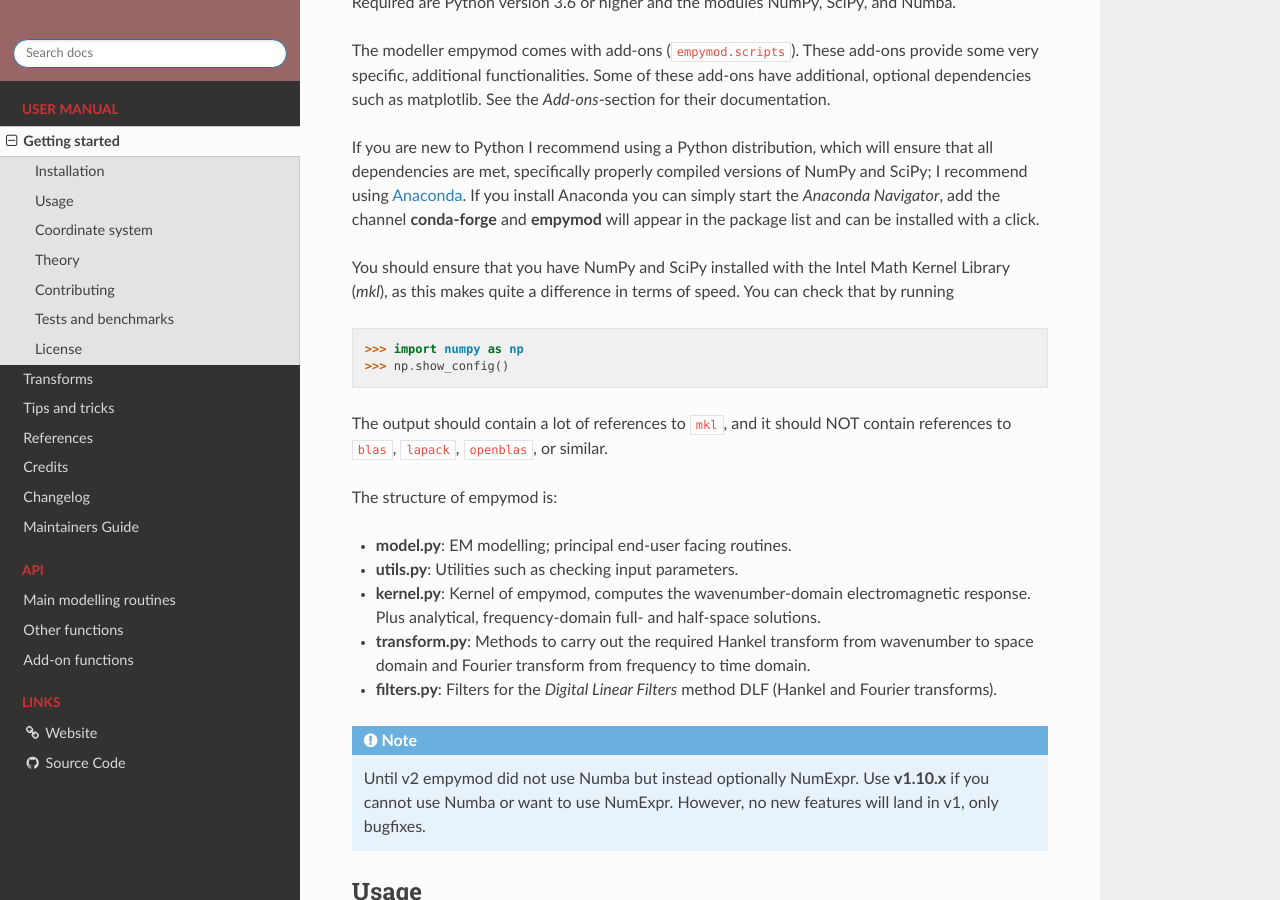
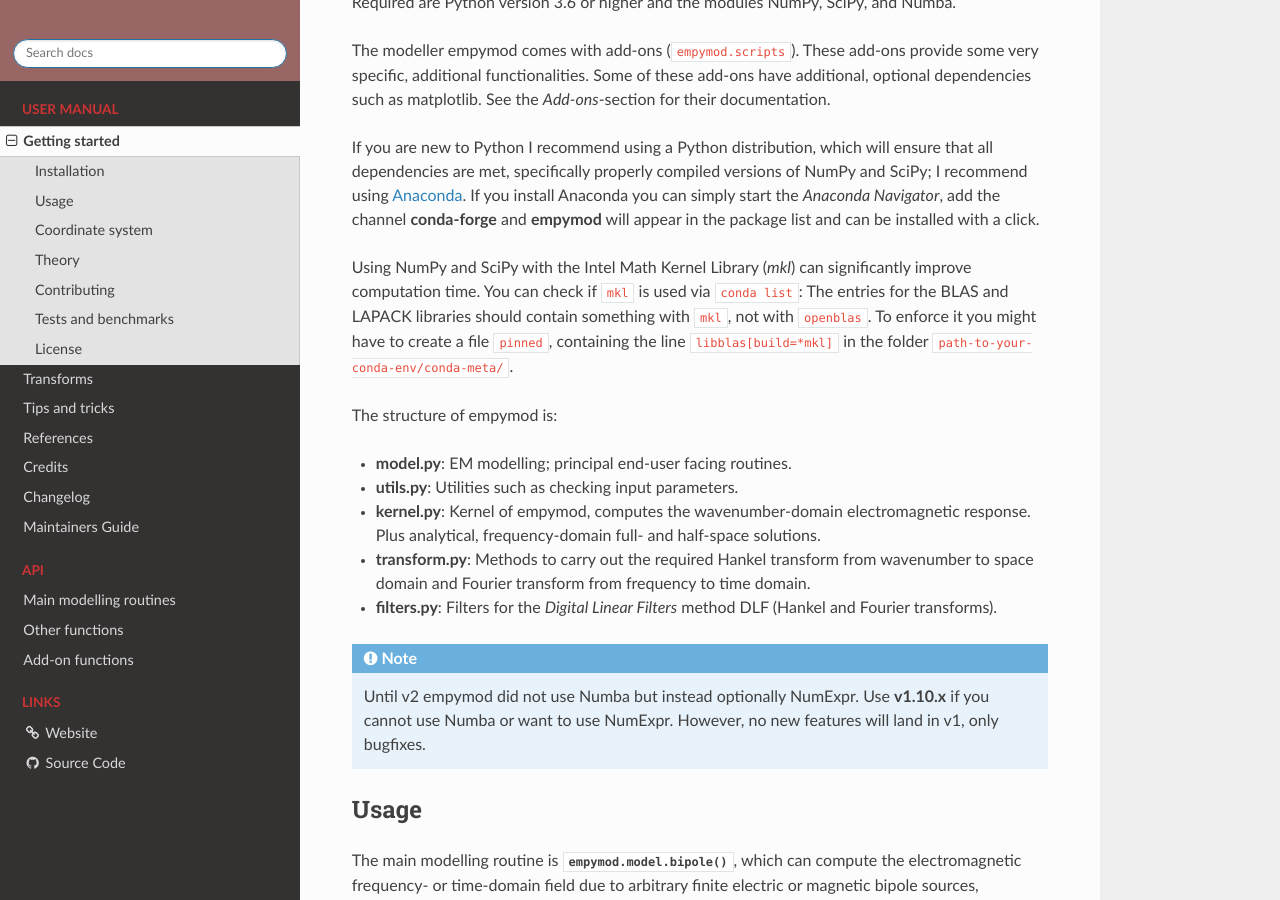
Before and after one commit to emsig/empymod, a Sphinx documentation site: the page built from docs/manual.rst, in a window 1280 px wide and 900 px high, scrolled down 501 px. Built offline with Sphinx 7.4.7 and the Read the Docs theme 2.0.0, drawn with Linux system fonts in a browser that asks for light colours; pages that are not in the unit, such as notebooks, are missing from menus; the version number could not be read and is left out.

Commit message:
Update mkl info

```diff
--- a/docs/manual.rst
+++ b/docs/manual.rst
@@ -32,18 +32,12 @@ of NumPy and SciPy; I recommend using `Anaconda
 simply start the *Anaconda Navigator*, add the channel **conda-forge** and
 **empymod** will appear in the package list and can be installed with a click.
 
-You should ensure that you have NumPy and SciPy installed with the Intel Math
-Kernel Library (*mkl*), as this makes quite a difference in terms of
-speed. You can check that by running
-
-.. code-block:: python
-
-    >>> import numpy as np
-    >>> np.show_config()
-
-The output should contain a lot of references to ``mkl``, and it should NOT
-contain references to ``blas``, ``lapack``, ``openblas``, or similar.
-
+Using NumPy and SciPy with the Intel Math Kernel Library (*mkl*) can
+significantly improve computation time. You can check if ``mkl`` is used via
+``conda list``: The entries for the BLAS and LAPACK libraries should contain
+something with ``mkl``, not with ``openblas``. To enforce it you might have to
+create a file ``pinned``, containing the line ``libblas[build=*mkl]`` in the
+folder ``path-to-your-conda-env/conda-meta/``.
 
 The structure of empymod is:
 
```
